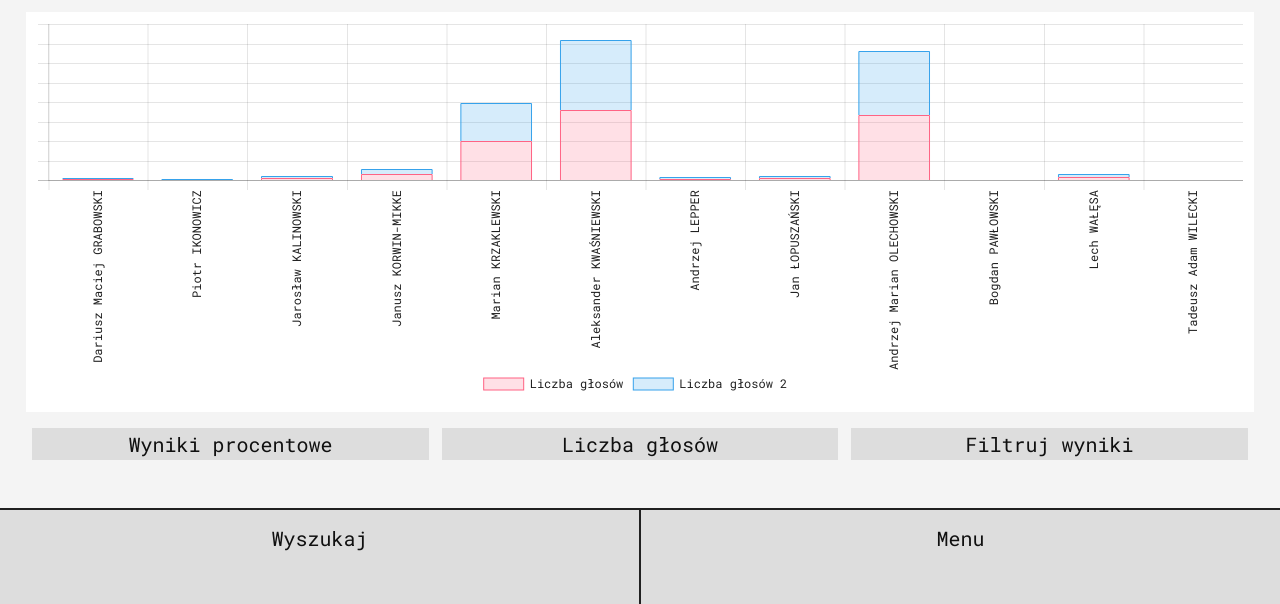
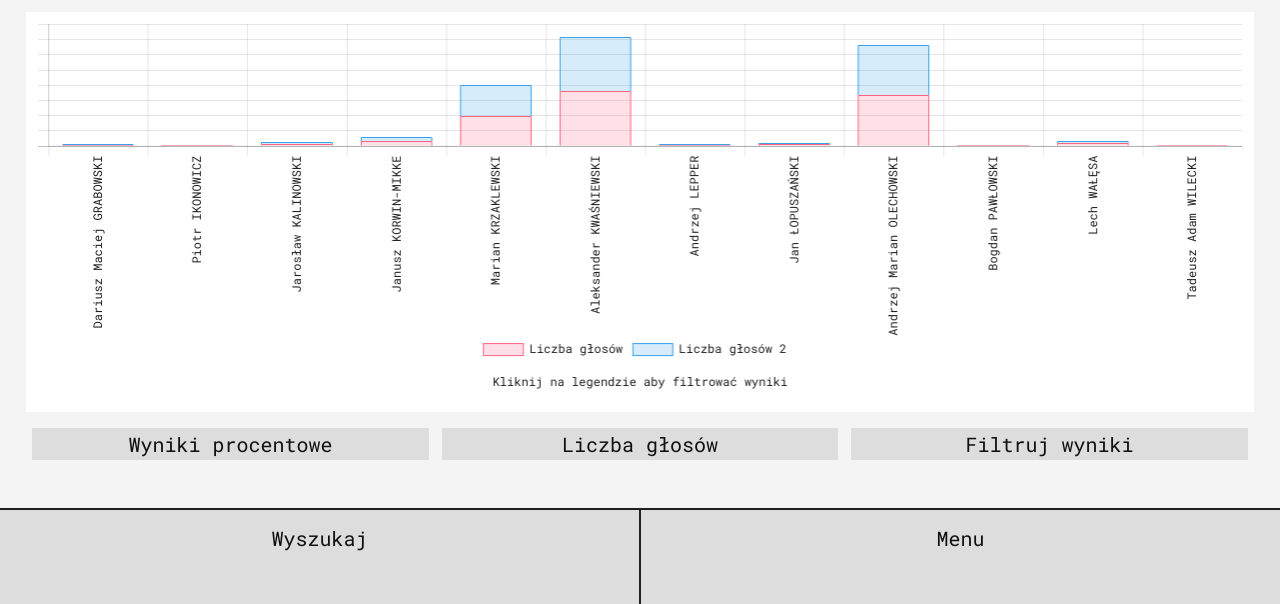
Before and after one commit to kowaalczyk/www-wybory-2000, a plain HTML site: page lab1/html/index.html in a window 1280 px wide. Shown: the part 196-800 px from the top of the page. Drawn offline with Linux system fonts and the light colour scheme.

Commit message:
minor style fixes

```diff
--- a/lab1/css/style.css
+++ b/lab1/css/style.css
@@ -138,6 +138,10 @@ body.kk-flex-body {
     }
 }
 
+.kk-fill-height {
+    height: inherit;
+}
+
 .kk-btns-separated > a.kk-btn {
     margin: 0 0.5vw;
     flex-grow: 1;
@@ -155,20 +159,16 @@ body.kk-flex-body {
     border-right: var(--kk-btn-border);
 }
 
-.kk-fill-height {
-    height: inherit;
-}
-
 /* specific element layout */
 
 .chart {
     background-color: white;
-    max-height: 50vmax; /* TODO: this is eyeballed, think of better layout */
+    max-width: 100%;
 }
 
 .chart > * {
-    max-height: inherit;
     width: auto;
+    max-width: inherit;
     margin: 0 auto;
 }
 
@@ -199,7 +199,6 @@ h2.kk-result > span#result-type {
 
 a.kk-btn {
     display: block;
-    min-height: var(--kk-big-vertical);
     padding: 0.5vmin;
     text-align: center;
     text-decoration: none;
--- a/lab1/html/index.html
+++ b/lab1/html/index.html
@@ -23,7 +23,6 @@
         <div class="kk-content kk-container">
 
             <!-- PAGE TITLE -->
-
             <header class="kk-block-vmargin">
                 <h1 class="kk-bar-after">
                     Wybory prezydenta RP 2000
@@ -32,7 +31,6 @@
             <section class="kk-block-vmargin">
 
                 <!-- CONTENT TITLE -->
-
                 <h2 class="kk-block-tmargin kk-result">
                 <span id="result-name">
                     {{ scope.name }}
@@ -44,15 +42,10 @@
                 </h2>
 
                 <!-- CONTENT (GRAPH AND SWITCHES) -->
-
-                <!--<div class="kk-block-tmargin chart">-->
-                    <!--<canvas id="chart"></canvas>-->
-                    <main-chart v-bind:chart-data="chartData"
-                                v-bind:options="chartOptions"
-                                class="kk-block-tmargin chart">
-                    </main-chart>
-                <!--</div>-->
-
+                <main-chart v-bind:chart-data="chartData"
+                            v-bind:options="chartOptions"
+                            class="kk-block-tmargin chart">
+                </main-chart>
                 <div class="kk-block-tmargin kk-horizontal kk-btns-separated">
                     <a class="kk-btn" id="score-percent" href="#!">
                         Wyniki procentowe
@@ -70,7 +63,6 @@
             <div class="kk-container kk-fill-height">
 
                 <!-- MENU BUTTONS -->
-
                 <div class="kk-horizontal kk-btns-tight kk-fill-height">
                     <a href="#!"
                        class="kk-btn kk-btn-tall"
@@ -87,7 +79,6 @@
                 </div>
 
                 <!-- MENU EXPANDABLE LISTS -->
-
                 <div id="menu-content"
                      class="kk-container kk-expandable"
                      v-bind:class="{visible: expandables.menu}">
--- a/lab1/js/app.js
+++ b/lab1/js/app.js
@@ -1,8 +1,8 @@
-// chart utils
+// chart utils  TODO: color generation
 const calculateBackgroundColor = rgb => `rgba(${rgb[0]}, ${rgb[1]}, ${rgb[2]}, 0.2)`;
 const calculateBorderColor = rgb => `rgba(${rgb[0]}, ${rgb[1]}, ${rgb[2]}, 1)`;
 
-const labels = [
+const candidateNameLabels = [
     'Dariusz Maciej GRABOWSKI',
     'Piotr IKONOWICZ',
     'Jarosław KALINOWSKI',
@@ -32,7 +32,7 @@ const colors = [
     [255, 159, 64]
 ];
 
-const scores = [
+const exampleDatasetsNormal = [
     860,
     411,
     2086,
@@ -47,7 +47,7 @@ const scores = [
     250
 ];
 
-const scoresPercent = [
+const exampleDatasetsPercent = [
     0.445632798573975,
     0.212971023504539,
     1.08091862537827,
@@ -62,6 +62,11 @@ const scoresPercent = [
     0.129544418190109
 ];
 
+const exampleDatasetsFilterable = [
+
+];
+
+Chart.defaults.global.defaultFontSize = 12;
 Chart.defaults.global.defaultFontColor = '#202020';
 Chart.defaults.global.defaultFontFamily = "'Roboto Mono', monospace";
 
@@ -85,16 +90,16 @@ let app = new Vue({
             location: 'powiat Kraków, woj. Małopolskie'
         },
         chartData: {
-            labels,
+            labels: candidateNameLabels,
             datasets: [{
                 label: 'Liczba głosów',
-                data: scores,
+                data: exampleDatasetsNormal,
                 backgroundColor: calculateBackgroundColor(colors[0]),
                 borderColor: calculateBorderColor(colors[0]),
                 borderWidth: 1
             }, {
                 label: 'Liczba głosów 2',
-                data: scores,
+                data: exampleDatasetsNormal,
                 backgroundColor: calculateBackgroundColor(colors[1]),
                 borderColor: calculateBorderColor(colors[1]),
                 borderWidth: 1
@@ -133,6 +138,13 @@ let app = new Vue({
                     top: 12,
                     bottom: 12
                 }
+            },
+            title: {
+                display: true,
+                position: 'bottom',
+                fontFamily: Chart.defaults.global.defaultFontFamily,
+                fontStyle: 'normal',
+                text: 'Kliknij na legendzie aby filtrować wyniki'
             }
         },
         expandables: {
@@ -157,5 +169,14 @@ let app = new Vue({
             }
             this.expandables[expandableName] = !prevState;
         },
+        setScorePct() {
+            // TODO
+        },
+        setScoreCount() {
+            // TODO
+        },
+        setScoreFilterable() {
+            // TODO
+        }
     }
 });
```
